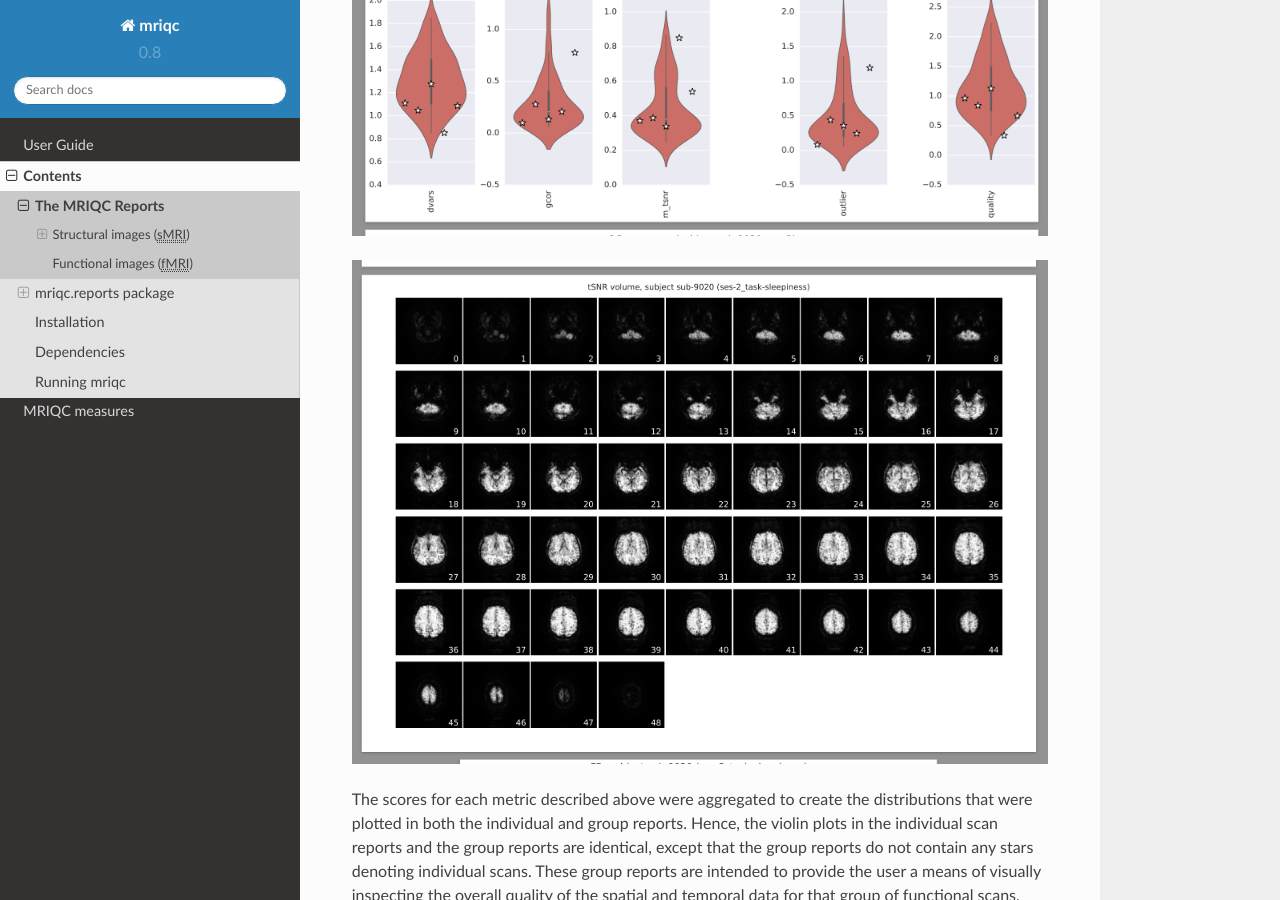
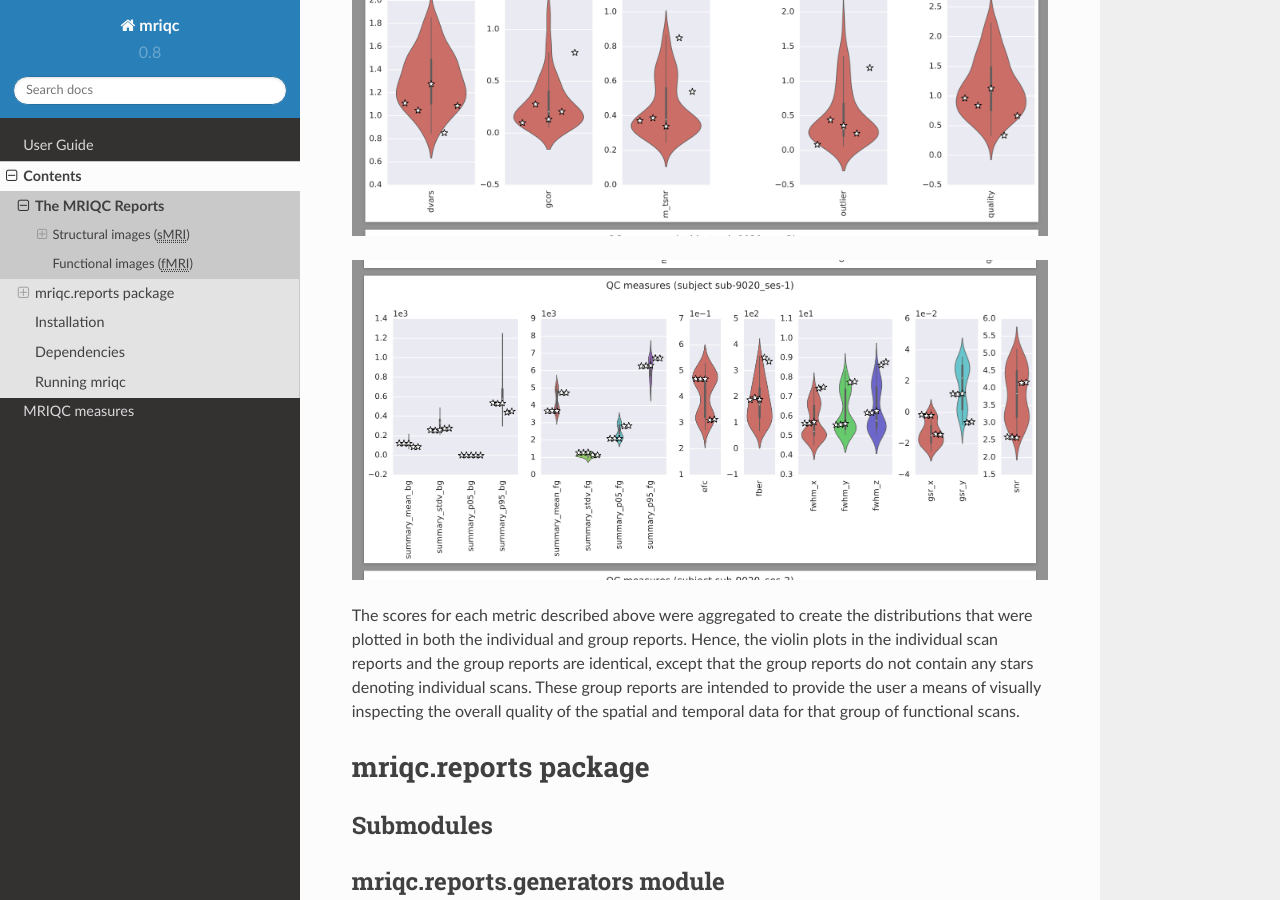
Before and after one commit to nipreps/mriqc, a Sphinx documentation site: the page built from docs/source/mriqc.reports.rst, in a window 1280 px wide and 900 px high, scrolled down 4461 px. Built offline with Sphinx 7.4.7 and the Read the Docs theme 2.0.0, drawn with Linux system fonts in a browser that asks for light colours; pages that are not in the unit, such as notebooks, are missing from menus.

Commit message:
Update mriqc.reports.rst

```diff
--- a/docs/source/mriqc.reports.rst
+++ b/docs/source/mriqc.reports.rst
@@ -165,7 +165,7 @@ created in the main output directory for the workflow.
 .. figure:: resources/reports-functional-violin_0.png
   :alt: example of mosaic view of the average EPI image
 
-.. figure:: resources/reports-functional-mosaic_1.png
+.. figure:: resources/reports-functional-violin_1.png
   :alt: example of mosaic view of the average EPI image
 
 
```
